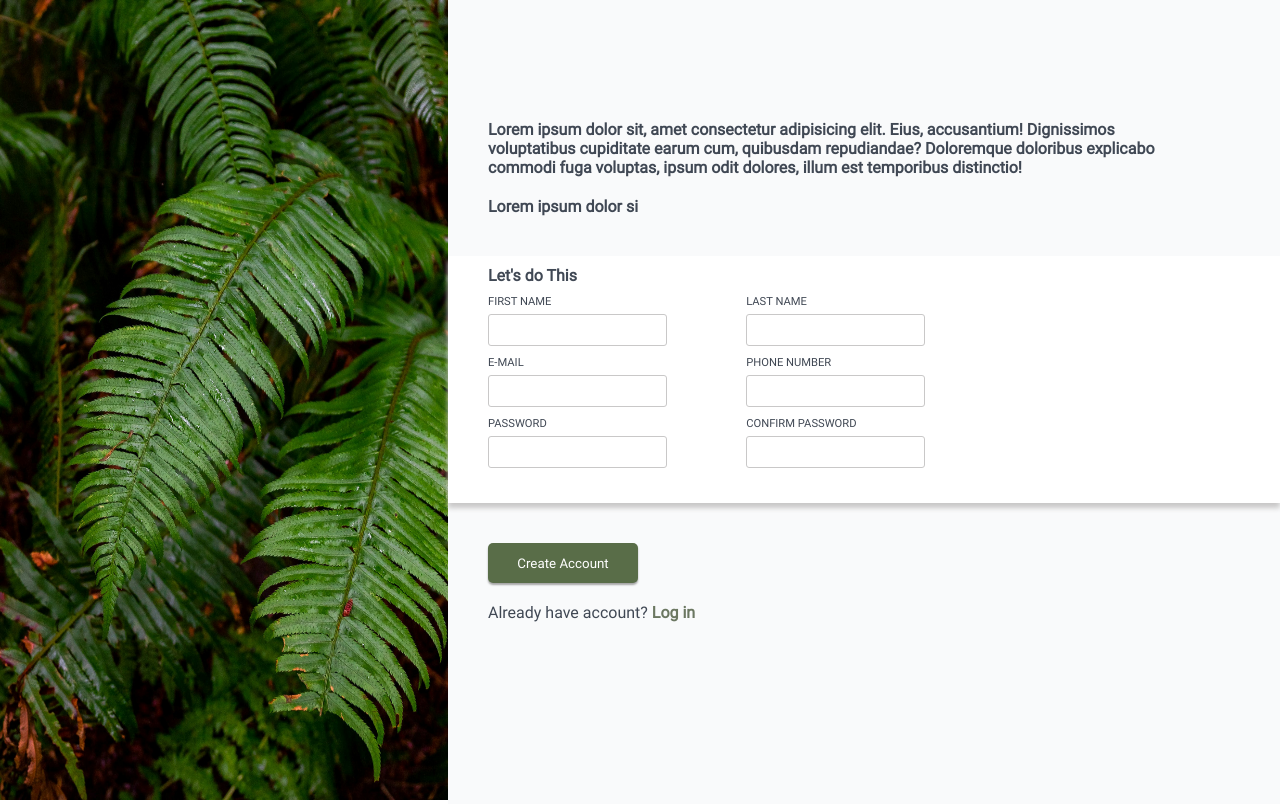
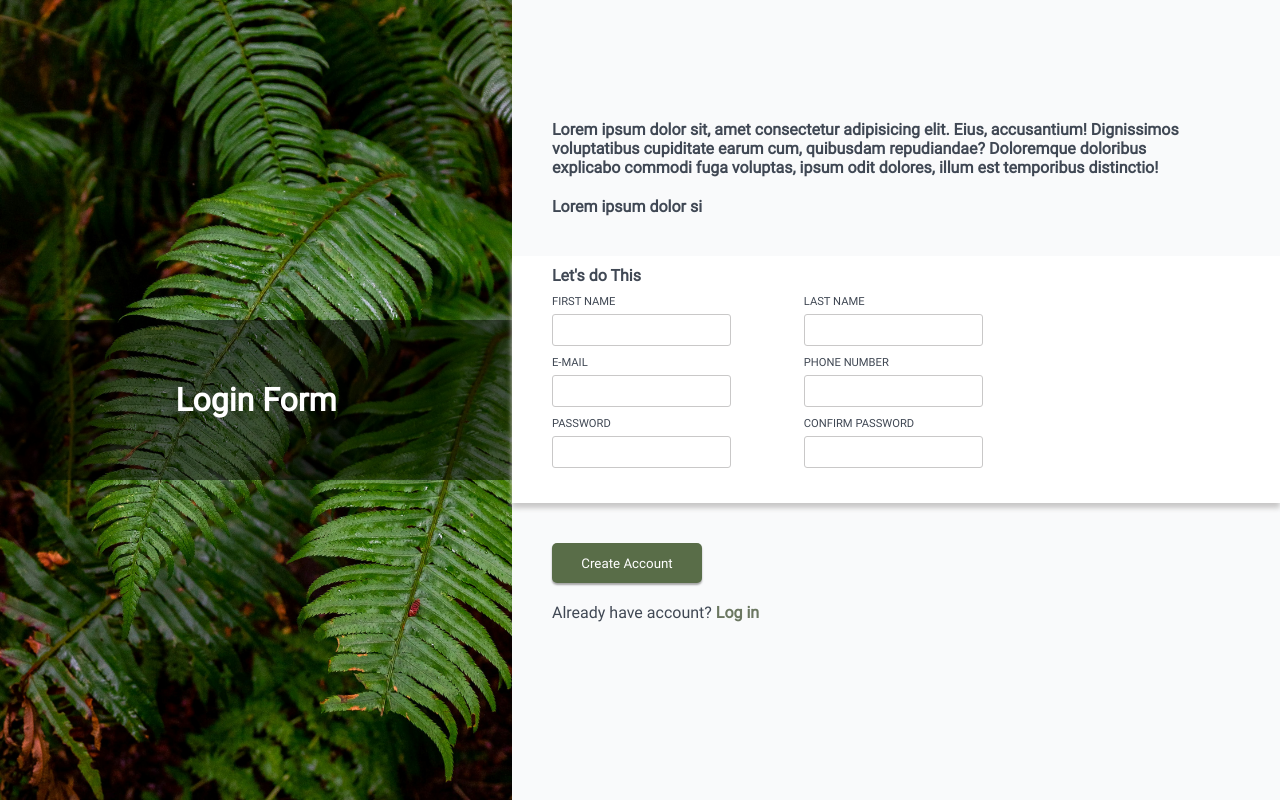
Before and after one commit to joseih/loginform, a plain HTML site: page index.html in a window 1280 px wide. Drawn offline with Linux system fonts and the light colour scheme.

Commit message:
Adicionado logo

```diff
--- a/index.html
+++ b/index.html
@@ -8,7 +8,9 @@
   </head>
   <body>
     <div id="father-container">
-      <div id="left-container"><img src="images/green.jpg" alt="" /></div>
+      <div id="left-container">
+        <div><h1>Login Form</h1></div>
+      </div>
       <div id="right-container">
         <div id="phrase-container">
           <ul>
--- a/style.css
+++ b/style.css
@@ -42,12 +42,31 @@ a:hover {
   display: flex;
 }
 
-#left-container img {
-  width: 35vw;
+#left-container {
+  width: 40vw;
   height: 100vh;
+  background-image: url(images/green.jpg);
+  background-size: cover;
+  display: flex;
+  flex-direction: column;
+  align-items: center;
+  justify-content: space-evenly;
+}
+
+#left-container * {
+  color: white;
+}
+#left-container > div {
+  width: 100%;
+  display: flex;
+  align-items: center;
+  justify-content: center;
+  height: 20%;
+  background-color: rgba(0, 0, 0, 0.5);
 }
 
 #right-container {
+  width: 60vw;
   display: flex;
   flex-direction: column;
   background-color: rgb(249, 250, 251);
```
